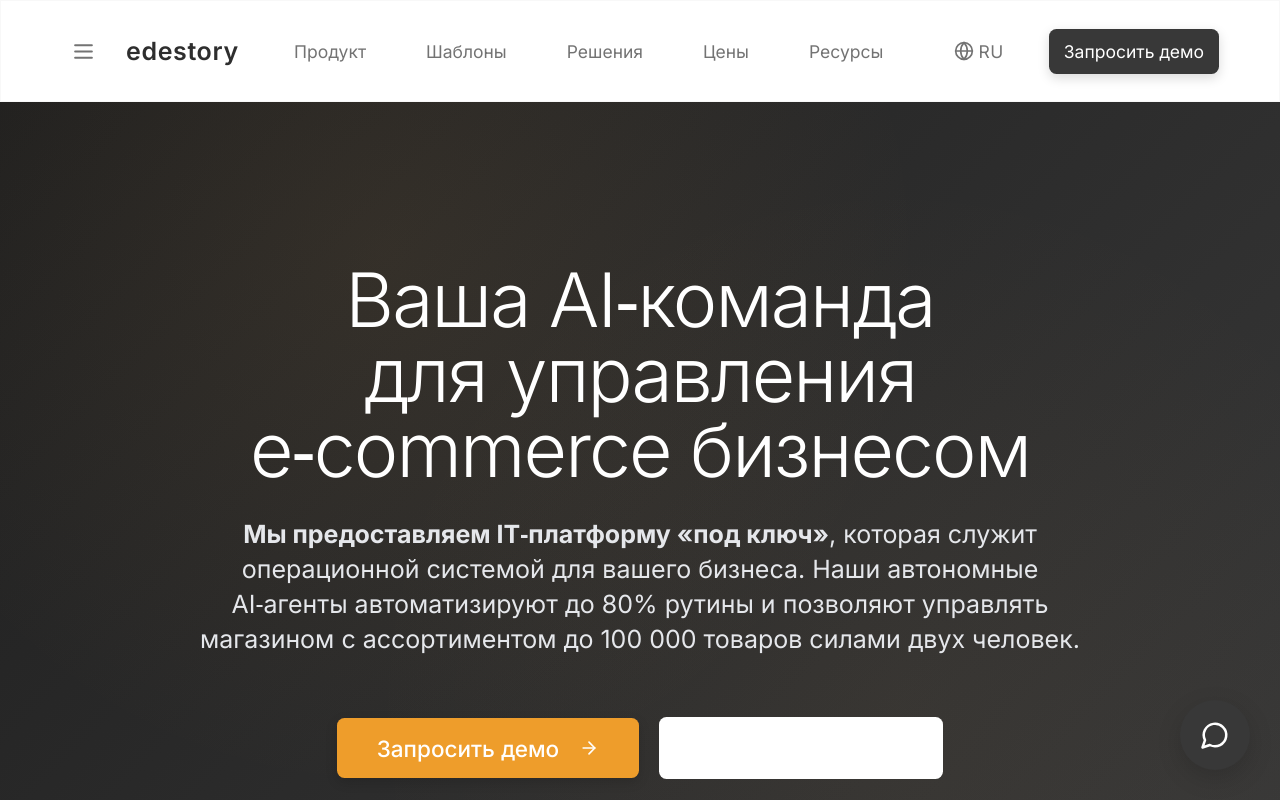
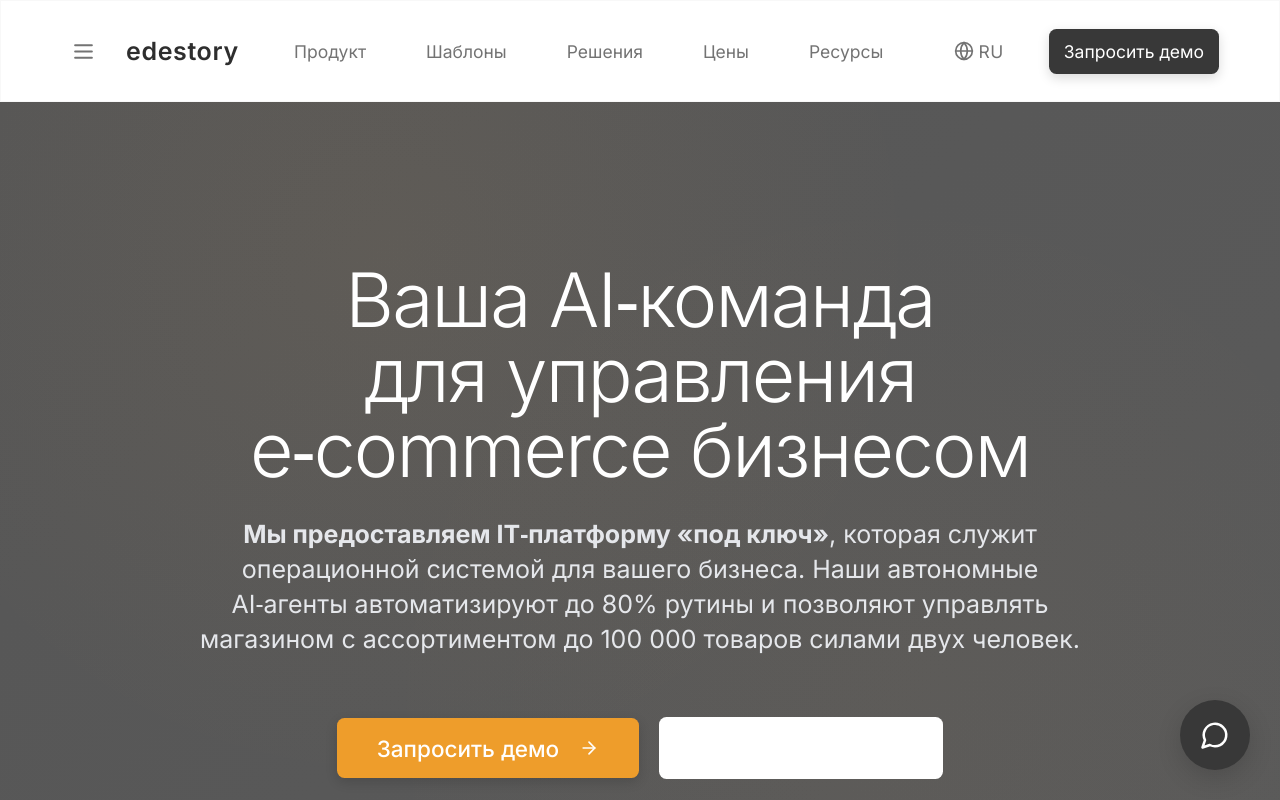
Before and after one commit to edestory/edestory-ai-blueprint, a React (Vite) app: page / in a window 1280 px wide. Shown: the top 800 px of the page. Built offline with nearby package versions, Linux system fonts and the light colour scheme.

Commit message:
Refine banner color
Update main banner to match the light graphite color from the Savoy template.

```diff
--- a/src/pages/Index.tsx
+++ b/src/pages/Index.tsx
@@ -151,9 +151,9 @@ const Index = () => {
 
       <main>
         {/* Hero Section */}
-        <Section className="pt-32 pb-16 bg-savoy-graphite text-white relative overflow-hidden">
-          <div className="absolute inset-0 bg-[radial-gradient(circle_at_30%_20%,rgba(230,168,83,0.08),transparent_50%)]" />
-          <div className="absolute inset-0 bg-[radial-gradient(circle_at_70%_80%,rgba(230,168,83,0.04),transparent_50%)]" />
+        <Section className="pt-32 pb-16 text-white relative overflow-hidden" style={{background: 'linear-gradient(135deg, #565656, #5a5a5a)'}}>
+          <div className="absolute inset-0 bg-[radial-gradient(circle_at_30%_20%,rgba(230,168,83,0.06),transparent_50%)]" />
+          <div className="absolute inset-0 bg-[radial-gradient(circle_at_70%_80%,rgba(230,168,83,0.03),transparent_50%)]" />
           <Container className="relative z-10">
             <div className="text-center max-w-4xl mx-auto">
               <h1 className="text-display mb-6 text-balance text-white">
```
